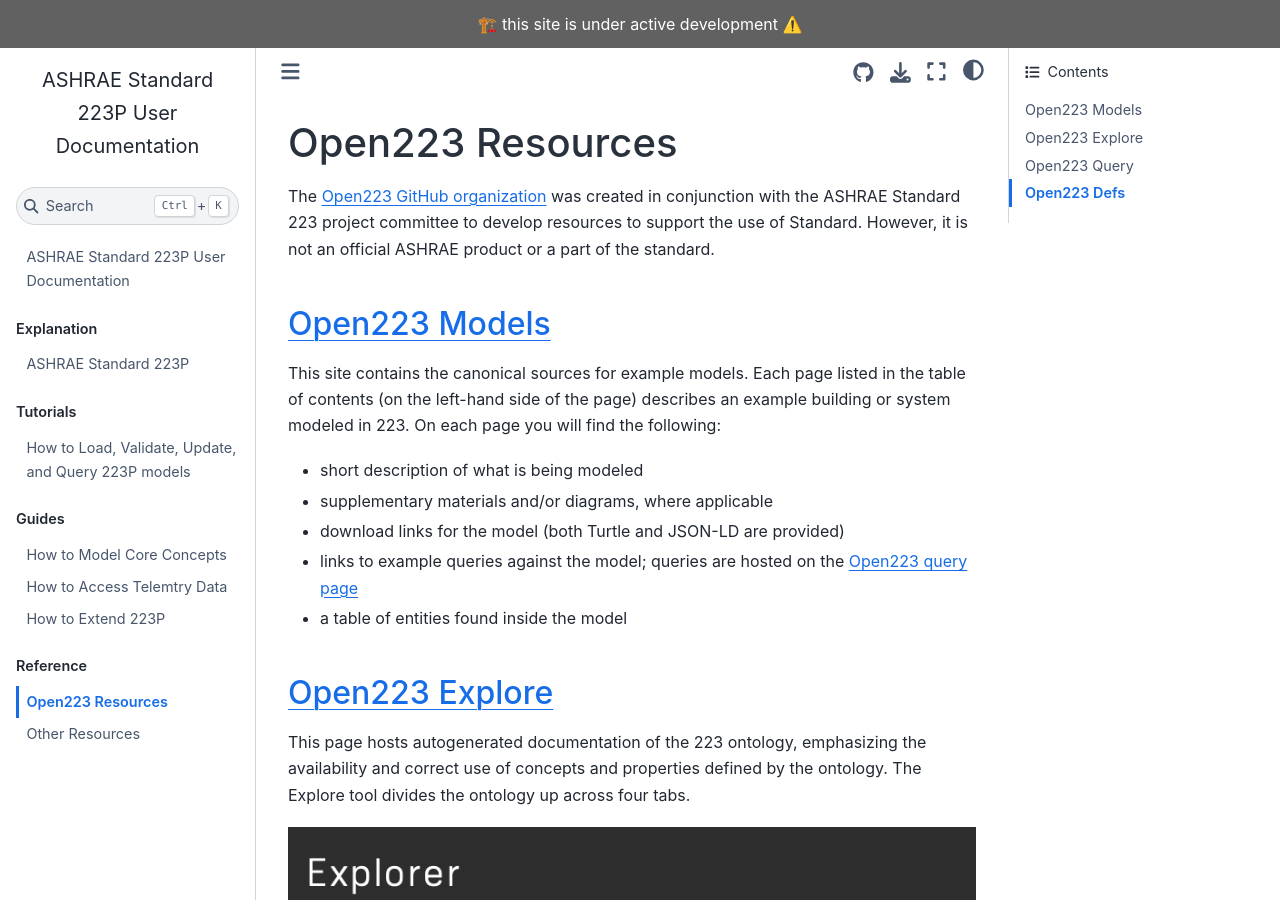
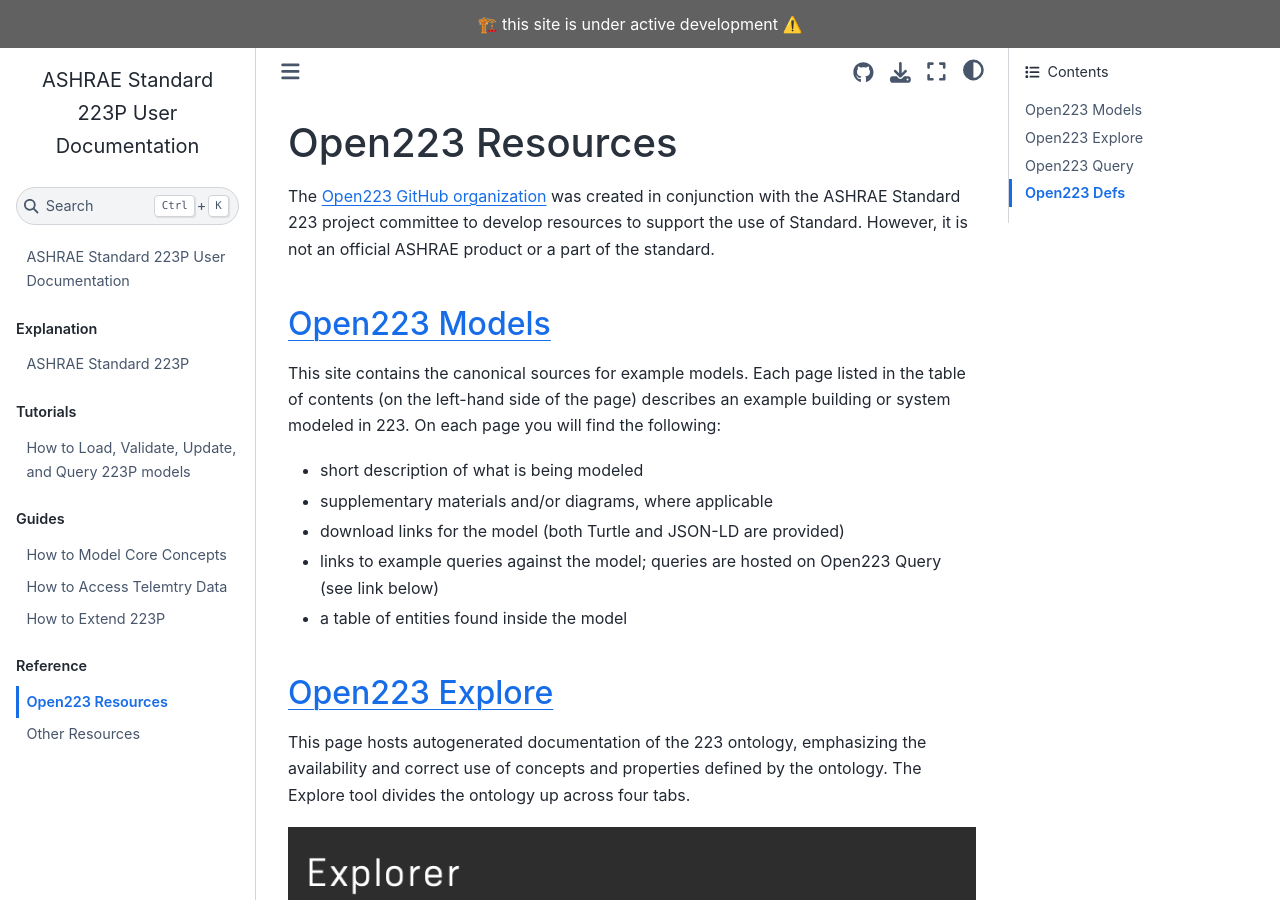
Before and after one commit to open223/docs.open223.info, a Jupyter Book: the page built from reference/open223-resources.md, in a window 1280 px wide and 900 px high. Built offline with Jupyter Book 1.0.4 settings and Sphinx 7.4.7 and the Sphinx Book theme 1.1.4, drawn with Linux system fonts in a browser that asks for light colours.

Commit message:
Update reference/open223-resources.md
Co-authored-by: Matt Steen <MatthewSteen@users.noreply.github.com>

```diff
--- a/reference/open223-resources.md
+++ b/reference/open223-resources.md
@@ -11,7 +11,7 @@
 - short description of what is being modeled
 - supplementary materials and/or diagrams, where applicable
 - download links for the model (both Turtle and JSON-LD are provided)
-- links to example queries against the model; queries are hosted on the [Open223 query page](https://query.open223.info)
+- links to example queries against the model; queries are hosted on Open223 Query (see link below)
 - a table of entities found inside the model
 
 ## [Open223 Explore](https://explore.open223.info/)
```
